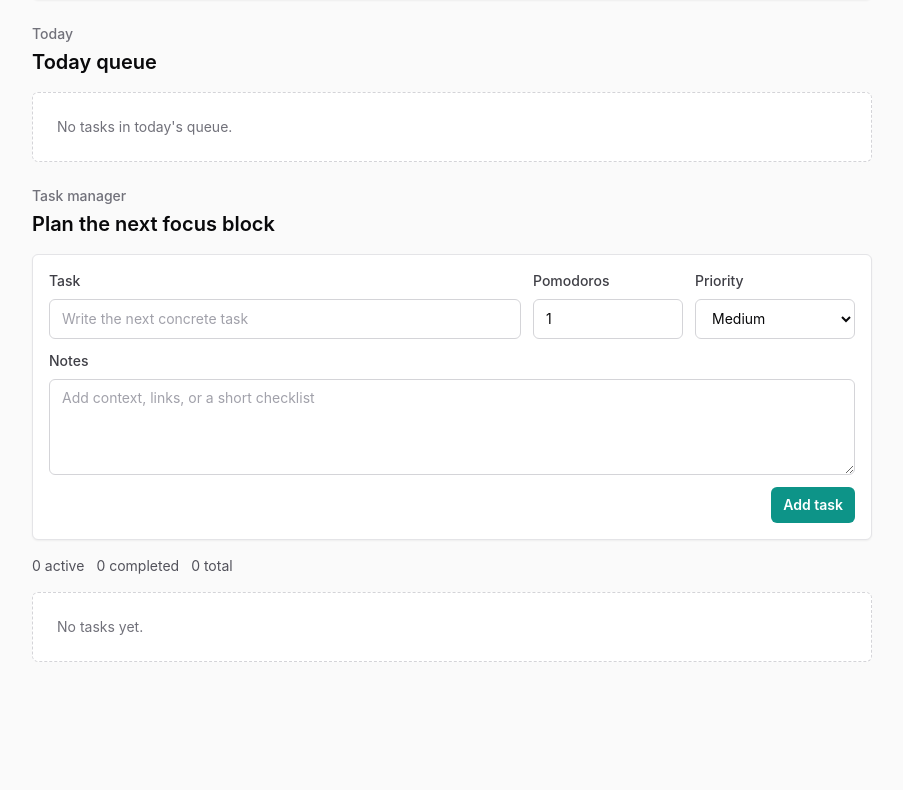
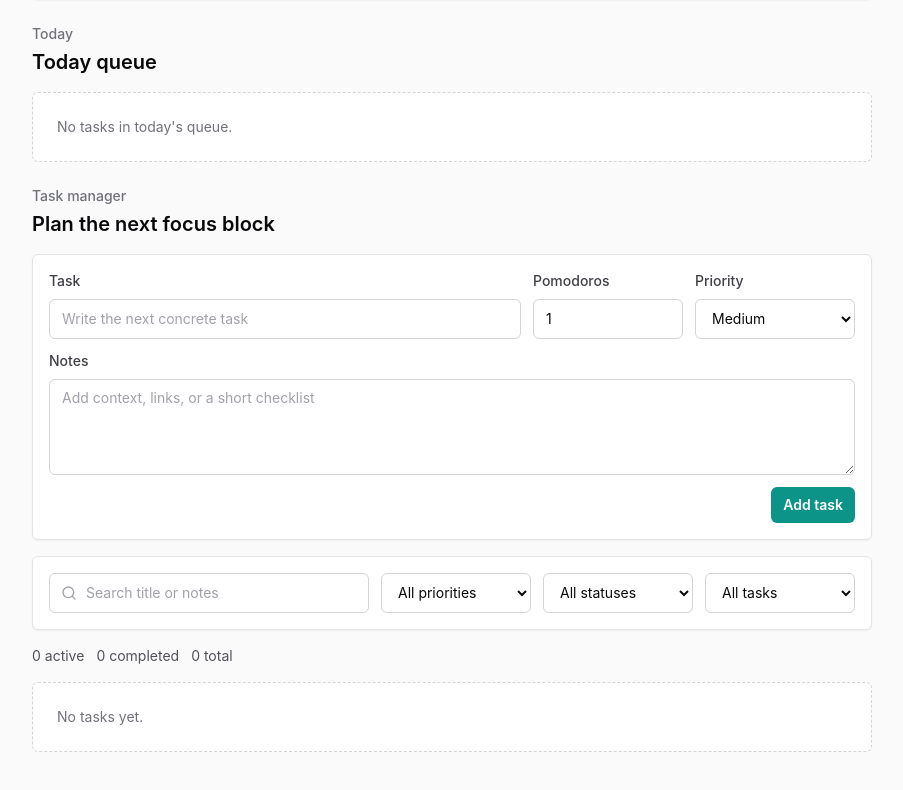
Before and after one commit to ElVaddy-lab/FocusFlow, a React (Vite) app: page / in a window 1280 px wide. Shown: the part 1440-2230 px from the top of the page, without its empty margins (320-1223 px from the left). Before the commit the page ends 2166 px from the top, so only its background shows below. Built offline with nearby package versions, Linux system fonts and the light colour scheme.

Commit message:
Add task search and filters

```diff
--- /dev/null
+++ b/src/components/tasks/TaskFilters.tsx
@@ -0,0 +1,79 @@
+import { Search } from "lucide-react";
+
+import { useTranslation } from "../../hooks/useTranslation";
+import type { TaskFilterState, TaskPriority, TaskStatus } from "../../types";
+
+interface TaskFiltersProps {
+  filters: TaskFilterState;
+  onChange: (filters: TaskFilterState) => void;
+}
+
+export function TaskFilters({ filters, onChange }: TaskFiltersProps) {
+  const { t } = useTranslation();
+
+  function updateFilter<Key extends keyof TaskFilterState>(
+    key: Key,
+    value: TaskFilterState[Key]
+  ): void {
+    onChange({ ...filters, [key]: value });
+  }
+
+  return (
+    <div className="grid gap-3 rounded-md border border-zinc-200 bg-white p-4 shadow-sm dark:border-zinc-800 dark:bg-zinc-900 lg:grid-cols-[minmax(0,1fr)_150px_150px_150px]">
+      <label className="relative">
+        <span className="sr-only">{t.task.search}</span>
+        <Search
+          aria-hidden="true"
+          className="pointer-events-none absolute left-3 top-1/2 h-4 w-4 -translate-y-1/2 text-zinc-400"
+        />
+        <input
+          className="h-10 w-full rounded-md border border-zinc-300 bg-white pl-9 pr-3 text-sm text-zinc-950 outline-none transition placeholder:text-zinc-400 focus:border-teal-500 focus:ring-2 focus:ring-teal-100 dark:border-zinc-700 dark:bg-zinc-950 dark:text-white dark:focus:border-teal-400 dark:focus:ring-teal-950"
+          onChange={(event) => updateFilter("query", event.target.value)}
+          placeholder={t.task.searchPlaceholder}
+          type="search"
+          value={filters.query}
+        />
+      </label>
+
+      <select
+        className="h-10 rounded-md border border-zinc-300 bg-white px-3 text-sm text-zinc-950 outline-none transition focus:border-teal-500 focus:ring-2 focus:ring-teal-100 dark:border-zinc-700 dark:bg-zinc-950 dark:text-white dark:focus:border-teal-400 dark:focus:ring-teal-950"
+        onChange={(event) =>
+          updateFilter("priority", event.target.value as "all" | TaskPriority)
+        }
+        value={filters.priority}
+      >
+        <option value="all">{t.task.allPriorities}</option>
+        <option value="high">{t.task.priority.high}</option>
+        <option value="medium">{t.task.priority.medium}</option>
+        <option value="low">{t.task.priority.low}</option>
+      </select>
+
+      <select
+        className="h-10 rounded-md border border-zinc-300 bg-white px-3 text-sm text-zinc-950 outline-none transition focus:border-teal-500 focus:ring-2 focus:ring-teal-100 dark:border-zinc-700 dark:bg-zinc-950 dark:text-white dark:focus:border-teal-400 dark:focus:ring-teal-950"
+        onChange={(event) =>
+          updateFilter("status", event.target.value as "all" | TaskStatus)
+        }
+        value={filters.status}
+      >
+        <option value="all">{t.task.allStatuses}</option>
+        <option value="todo">{t.task.active}</option>
+        <option value="completed">{t.task.completed}</option>
+      </select>
+
+      <select
+        className="h-10 rounded-md border border-zinc-300 bg-white px-3 text-sm text-zinc-950 outline-none transition focus:border-teal-500 focus:ring-2 focus:ring-teal-100 dark:border-zinc-700 dark:bg-zinc-950 dark:text-white dark:focus:border-teal-400 dark:focus:ring-teal-950"
+        onChange={(event) =>
+          updateFilter(
+            "today",
+            event.target.value as TaskFilterState["today"]
+          )
+        }
+        value={filters.today}
+      >
+        <option value="all">{t.task.allTasks}</option>
+        <option value="today">{t.task.todayOnly}</option>
+        <option value="notToday">{t.task.notTodayOnly}</option>
+      </select>
+    </div>
+  );
+}
--- a/src/components/tasks/TaskList.tsx
+++ b/src/components/tasks/TaskList.tsx
@@ -1,9 +1,18 @@
-import { useMemo } from "react";
+import { useMemo, useState } from "react";
 
 import { useTranslation } from "../../hooks/useTranslation";
 import { useTaskStore } from "../../store/useTaskStore";
+import type { Task, TaskFilterState } from "../../types";
+import { TaskFilters } from "./TaskFilters";
 import { TaskForm } from "./TaskForm";
 import { TaskItem } from "./TaskItem";
+
+const defaultFilters: TaskFilterState = {
+  priority: "all",
+  query: "",
+  status: "all",
+  today: "all"
+};
 
 export function TaskList() {
   const { t } = useTranslation();
@@ -16,12 +25,17 @@ export function TaskList() {
   const clearCompletedTasks = useTaskStore(
     (state) => state.clearCompletedTasks
   );
+  const [filters, setFilters] = useState<TaskFilterState>(defaultFilters);
 
   const completedCount = useMemo(
     () => tasks.filter((task) => task.status === "completed").length,
     [tasks]
   );
   const remainingCount = tasks.length - completedCount;
+  const filteredTasks = useMemo(
+    () => filterTasks(tasks, filters),
+    [filters, tasks]
+  );
 
   return (
     <section className="space-y-4" aria-labelledby="task-manager-title">
@@ -50,6 +64,7 @@ export function TaskList() {
       </div>
 
       <TaskForm onSubmit={addTask} submitLabel={t.task.addTask} />
+      <TaskFilters filters={filters} onChange={setFilters} />
 
       <div className="flex flex-wrap gap-3 text-sm text-zinc-600 dark:text-zinc-300">
         <span>
@@ -67,9 +82,13 @@ export function TaskList() {
         <div className="rounded-md border border-dashed border-zinc-300 bg-white p-6 text-sm text-zinc-500 dark:border-zinc-700 dark:bg-zinc-900 dark:text-zinc-400">
           {t.task.empty}
         </div>
+      ) : filteredTasks.length === 0 ? (
+        <div className="rounded-md border border-dashed border-zinc-300 bg-white p-6 text-sm text-zinc-500 dark:border-zinc-700 dark:bg-zinc-900 dark:text-zinc-400">
+          {t.task.noMatches}
+        </div>
       ) : (
         <ul className="space-y-3">
-          {tasks.map((task) => (
+          {filteredTasks.map((task) => (
             <TaskItem
               key={task.id}
               onDelete={deleteTask}
@@ -84,3 +103,24 @@ export function TaskList() {
     </section>
   );
 }
+
+function filterTasks(tasks: Task[], filters: TaskFilterState): Task[] {
+  const query = filters.query.trim().toLowerCase();
+
+  return tasks.filter((task) => {
+    const matchesQuery =
+      query.length === 0 ||
+      task.title.toLowerCase().includes(query) ||
+      task.notes.toLowerCase().includes(query);
+    const matchesPriority =
+      filters.priority === "all" || task.priority === filters.priority;
+    const matchesStatus =
+      filters.status === "all" || task.status === filters.status;
+    const matchesToday =
+      filters.today === "all" ||
+      (filters.today === "today" && task.isToday) ||
+      (filters.today === "notToday" && !task.isToday);
+
+    return matchesQuery && matchesPriority && matchesStatus && matchesToday;
+  });
+}
--- a/src/i18n/translations.ts
+++ b/src/i18n/translations.ts
@@ -84,6 +84,9 @@ export const translations = {
     task: {
       active: "active",
       addTask: "Add task",
+      allPriorities: "All priorities",
+      allStatuses: "All statuses",
+      allTasks: "All tasks",
       clearCompleted: "Clear completed",
       completed: "completed",
       empty: "No tasks yet.",
@@ -99,7 +102,9 @@ export const translations = {
       moveDown: "Move down",
       moveUp: "Move up",
       notToday: "Not today",
+      noMatches: "No tasks match these filters.",
       notesPlaceholder: "Add context, links, or a short checklist",
+      notTodayOnly: "Not today only",
       placeholder: "Write the next concrete task",
       pomodoroSingular: "pomodoro",
       pomodoroPlural: "pomodoros",
@@ -109,11 +114,14 @@ export const translations = {
         medium: "Medium"
       },
       removeToday: "Remove today",
+      search: "Search tasks",
+      searchPlaceholder: "Search title or notes",
       showNotes: "Show notes",
       title: "Plan the next focus block",
       todayCount: "in today's queue",
       todayEmpty: "No tasks in today's queue.",
       todayEyebrow: "Today",
+      todayOnly: "Today only",
       todayQueue: "Today queue",
       todayShort: "Today",
       total: "total"
@@ -292,6 +300,9 @@ export const translations = {
     task: {
       active: "активні",
       addTask: "Додати завдання",
+      allPriorities: "Усі пріоритети",
+      allStatuses: "Усі статуси",
+      allTasks: "Усі задачі",
       clearCompleted: "Очистити виконані",
       completed: "виконані",
       empty: "Завдань поки немає.",
@@ -305,7 +316,9 @@ export const translations = {
       moveDown: "Перемістити вниз",
       moveUp: "Перемістити вгору",
       notToday: "Не сьогодні",
+      noMatches: "Немає задач за цими фільтрами.",
       notesPlaceholder: "Додай контекст, посилання або короткий чекліст",
+      notTodayOnly: "Тільки не сьогодні",
       fieldTitle: "Завдання",
       manager: "Менеджер завдань",
       placeholder: "Запиши наступне конкретне завдання",
@@ -317,10 +330,13 @@ export const translations = {
         medium: "Середній"
       },
       removeToday: "Прибрати зі сьогодні",
+      search: "Пошук задач",
+      searchPlaceholder: "Пошук за назвою або нотатками",
       showNotes: "Показати нотатки",
       todayCount: "у черзі на сьогодні",
       todayEmpty: "У черзі на сьогодні поки немає задач.",
       todayEyebrow: "Сьогодні",
+      todayOnly: "Тільки сьогодні",
       todayQueue: "Черга на сьогодні",
       todayShort: "Сьогодні",
       title: "Заплануй наступний фокус-блок",
```
